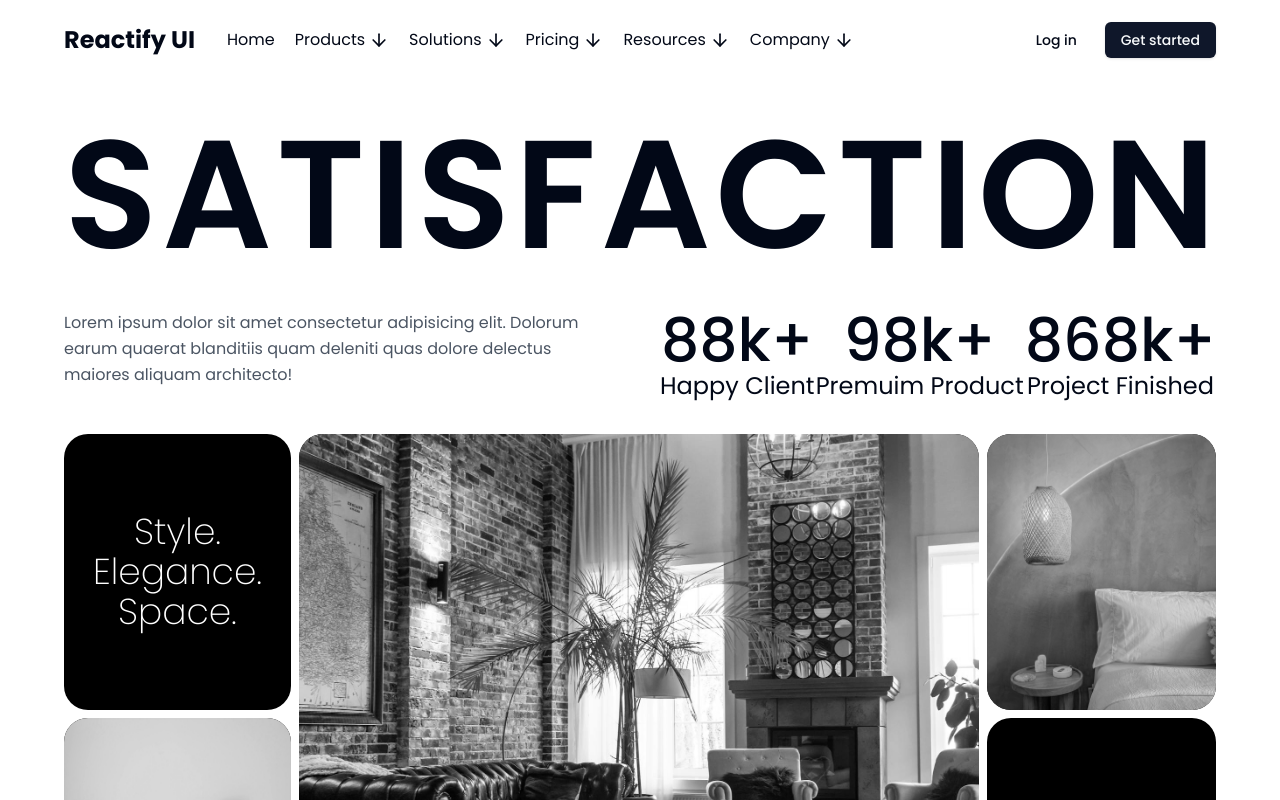
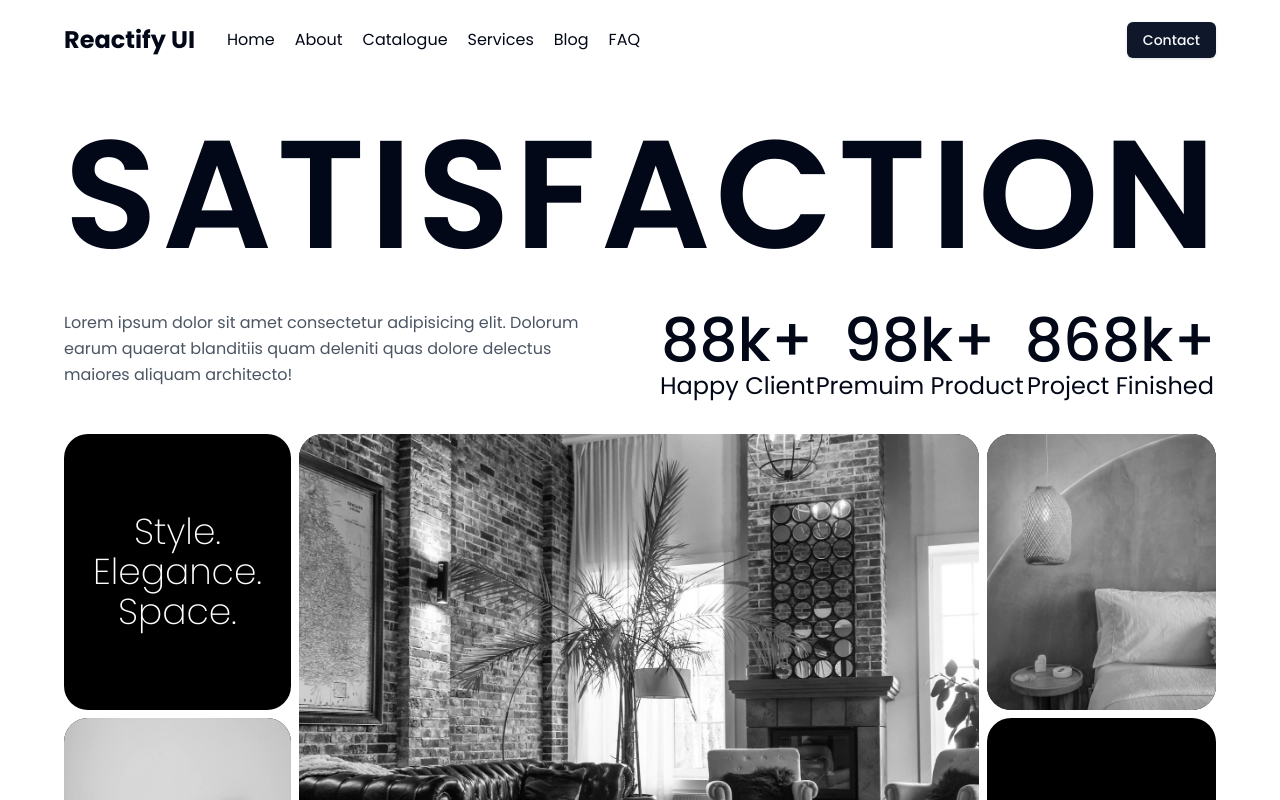
Before and after one commit to shashankaz/relix, a React (Vite) app: page / in a window 1280 px wide. Shown: the top 800 px of the page. Built offline with nearby package versions, Linux system fonts and the light colour scheme.

Commit message:
feat: update Navbar to include navigation links and improve accessibility

```diff
--- a/src/components/Navbar.tsx
+++ b/src/components/Navbar.tsx
@@ -1,5 +1,6 @@
 import { useState, useEffect } from "react";
-import { ArrowDown, Equal, X } from "lucide-react";
+import { Equal, X } from "lucide-react";
+import { Link } from "react-router";
 import { Button } from "./ui/button";
 import { useGSAP } from "@gsap/react";
 import { AnimatePresence, motion } from "motion/react";
@@ -55,52 +56,59 @@ const Navbar = () => {
       } flex items-center justify-between z-10`}
     >
       <div className="flex items-center gap-8">
-        <h1 className="text-2xl font-bold">Reactify UI</h1>
+        <motion.h1 whileTap={{ scale: 0.9 }} className="text-2xl font-bold">
+          <Link to="/">Reactify UI</Link>
+        </motion.h1>
         <ul className="hidden md:flex items-center gap-5">
           <motion.li
             whileHover={{ y: -2 }}
+            whileTap={{ scale: 0.9 }}
             className="font-mediu hover:cursor-pointer"
           >
-            Home
+            <Link to="/">Home</Link>
           </motion.li>
           <motion.li
             whileHover={{ y: -2 }}
+            whileTap={{ scale: 0.9 }}
             className="flex items-center gap-1 font-mediu hover:cursor-pointer"
           >
-            Products <ArrowDown className="h-5 w-5" />
+            <Link to="/about">About</Link>
           </motion.li>
           <motion.li
             whileHover={{ y: -2 }}
+            whileTap={{ scale: 0.9 }}
             className="flex items-center gap-1 font-mediu hover:cursor-pointer"
           >
-            Solutions <ArrowDown className="h-5 w-5" />
+            <Link to="/catalogue">Catalogue</Link>
           </motion.li>
           <motion.li
             whileHover={{ y: -2 }}
+            whileTap={{ scale: 0.9 }}
             className="flex items-center gap-1 font-mediu hover:cursor-pointer"
           >
-            Pricing <ArrowDown className="h-5 w-5" />
+            <Link to="/services">Services</Link>
           </motion.li>
           <motion.li
             whileHover={{ y: -2 }}
+            whileTap={{ scale: 0.9 }}
             className="flex items-center gap-1 font-mediu hover:cursor-pointer"
           >
-            Resources <ArrowDown className="h-5 w-5" />
+            <Link to="/blog">Blog</Link>
           </motion.li>
           <motion.li
             whileHover={{ y: -2 }}
+            whileTap={{ scale: 0.9 }}
             className="flex items-center gap-1 font-mediu hover:cursor-pointer"
           >
-            Company <ArrowDown className="h-5 w-5" />
+            <Link to="/faq">FAQ</Link>
           </motion.li>
         </ul>
       </div>
       <div className="hidden md:flex gap-3">
-        <Button variant="ghost">
-          <motion.div whileTap={{ scale: 0.9 }}>Log in</motion.div>
-        </Button>
         <Button>
-          <motion.div whileTap={{ scale: 0.9 }}>Get started</motion.div>
+          <motion.div whileTap={{ scale: 0.9 }}>
+            <Link to="/contact">Contact</Link>
+          </motion.div>
         </Button>
       </div>
       <div className="flex md:hidden">
@@ -138,12 +146,27 @@ const OverLay = ({ setIsOpen }: OverLayProps) => {
         <X />
       </button>
       <ul className="flex flex-col gap-4 items-center justify-center h-full text-xl font-medium">
-        <li>Home</li>
-        <li className="flex items-center gap-1">Products</li>
-        <li className="flex items-center gap-1">Solutions</li>
-        <li className="flex items-center gap-1">Pricing</li>
-        <li className="flex items-center gap-1">Resources</li>
-        <li className="flex items-center gap-1">Company</li>
+        <li>
+          <Link to="/">Home</Link>
+        </li>
+        <li className="flex items-center gap-1">
+          <Link to="/about">About</Link>
+        </li>
+        <li className="flex items-center gap-1">
+          <Link to="/catalogue">Catalogue</Link>
+        </li>
+        <li className="flex items-center gap-1">
+          <Link to="/services">Services</Link>
+        </li>
+        <li className="flex items-center gap-1">
+          <Link to="/blog">Blog</Link>
+        </li>
+        <li className="flex items-center gap-1">
+          <Link to="/faq">FAQ</Link>
+        </li>
+        <li className="flex items-center gap-1">
+          <Link to="/contact">Contact</Link>
+        </li>
       </ul>
     </div>
   );
```
